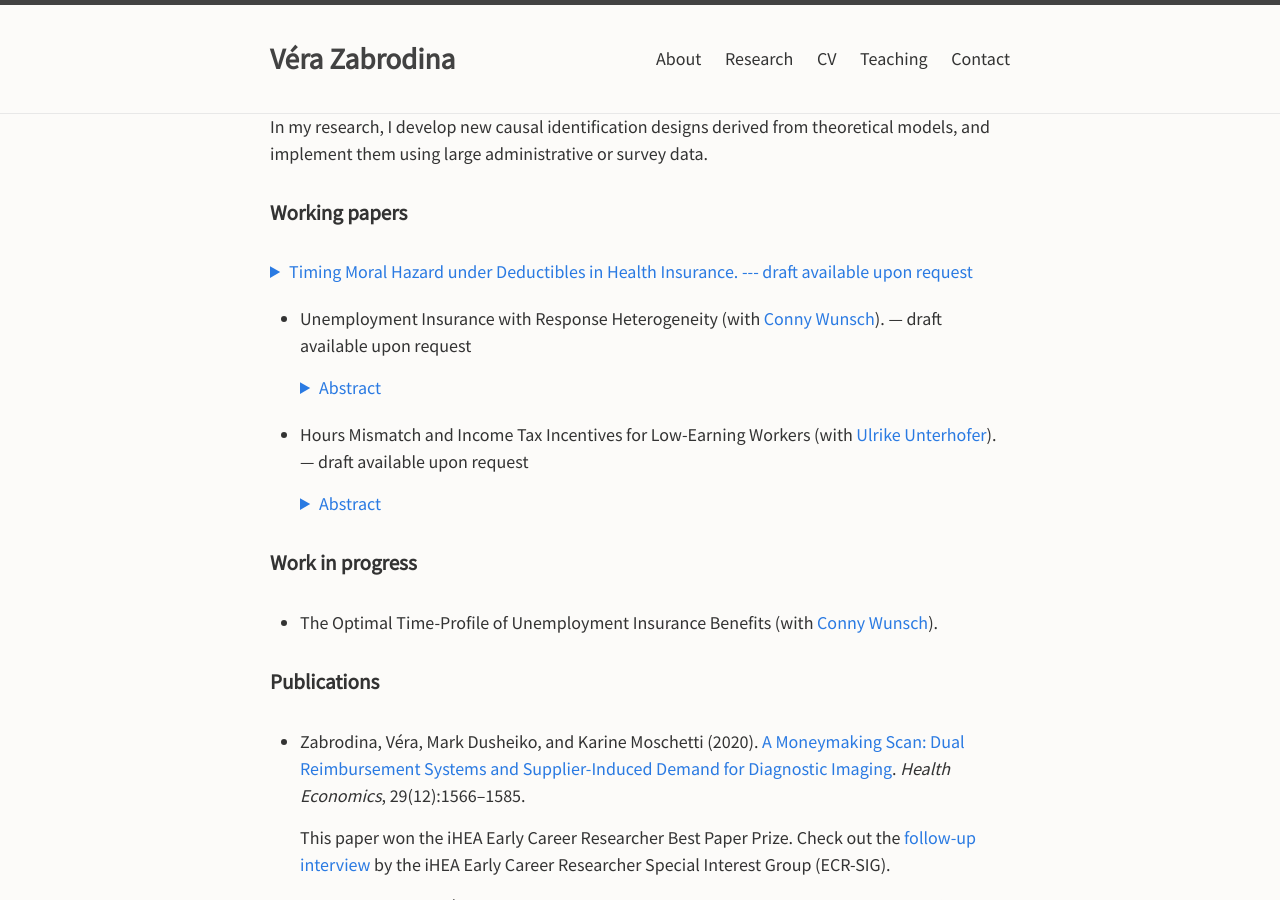
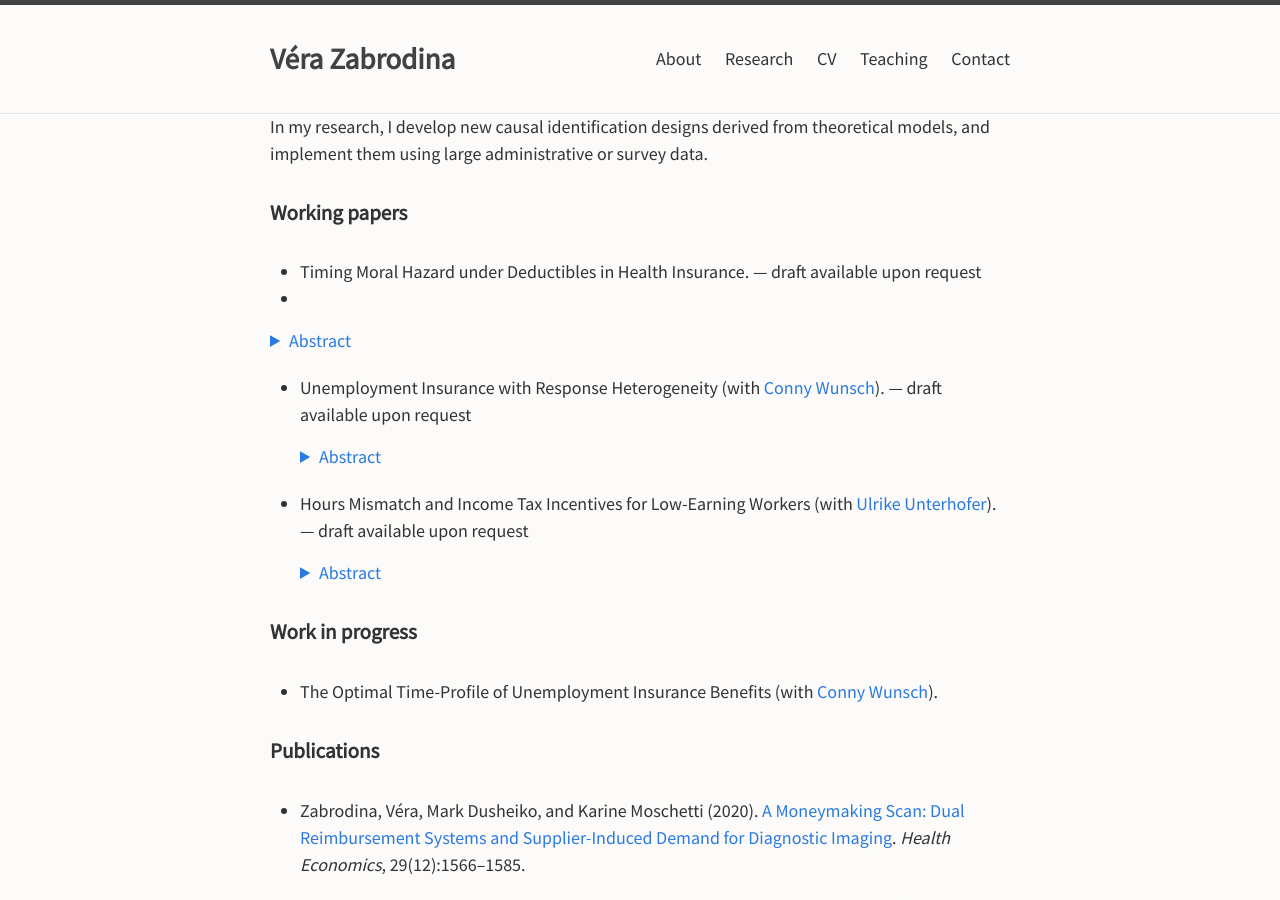
Before and after one commit to verazb/verazb.github.io, a Jekyll site: the page built from index.md, in a window 1280 px wide and 900 px high, scrolled down 1138 px. Built offline with Jekyll 4.4.1, drawn with Linux system fonts in a browser that asks for light colours; our own code applies the rules of GitHub Pages for plain Markdown files.

Commit message:
Update index.md

```diff
--- a/index.md
+++ b/index.md
@@ -45,8 +45,10 @@ In my research, I develop new causal identification designs derived from theoret
 
 ### Working papers
 
+- Timing Moral Hazard under Deductibles in Health Insurance. --- draft available upon request
+-
   <details style="margin-bottom:20px;">
-    <summary style="color:#2a7ae2;">Timing Moral Hazard under Deductibles in Health Insurance. --- draft available upon request</summary>
+    <summary style="color:#2a7ae2;">Abstract</summary>
 
   This paper develops a new approach to identifying timing moral hazard in health insurance contracts when deductible choice is endogenous. I set up a dynamic model of healthcare consumption where individuals exceed a high deductible after a large health shock. I show that individuals either strategically prepone care from the year after the shock and keep a high deductible, or do not retime and switch to a low deductible the year after. The identification of timing moral hazard exploits the randomness of shock timing within a calendar year. Empirical results show quantitatively large timing moral hazard responses. This behaviour can create important distortions in insurance markets by shifting healthcare costs onto the risk pool. The preponed amount decreases with the time left to the deductible reset. The insured do re-optimise on-the-go to minimise out-of-pocket costs, but face substantial frictions in retiming.
 
```
